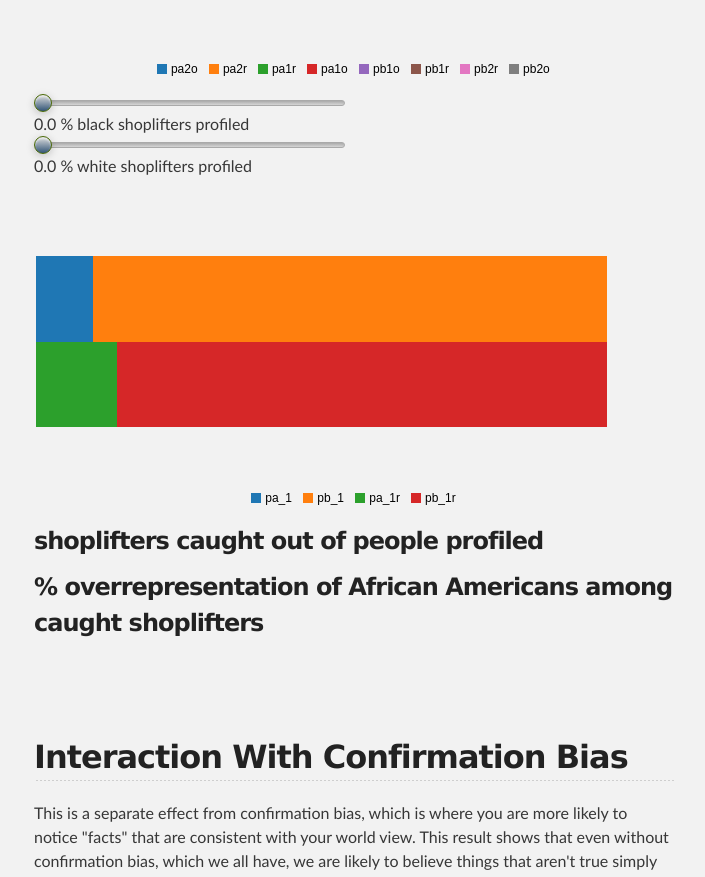
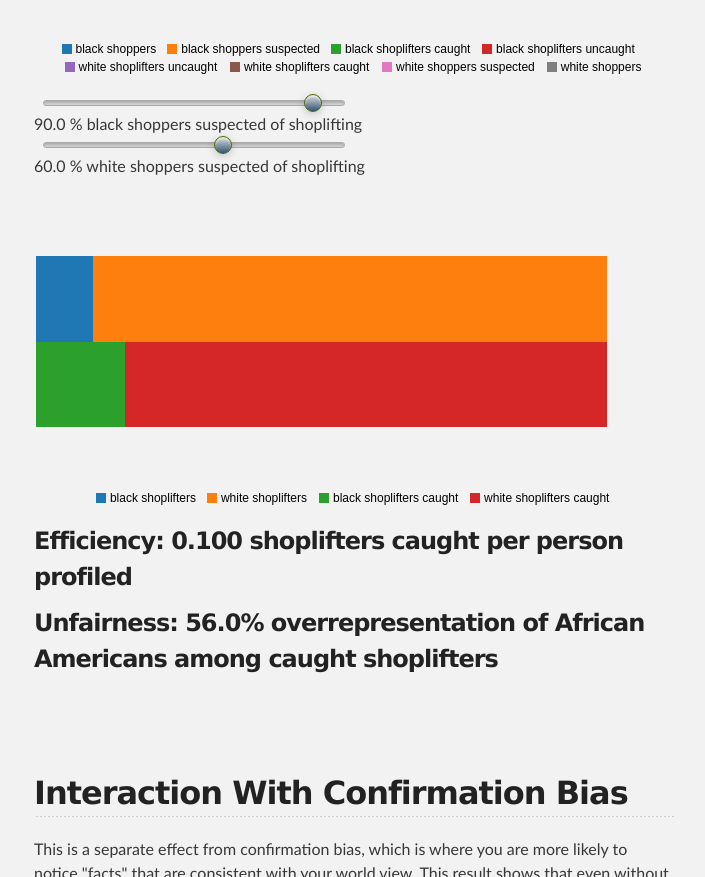
Before and after one commit to mirthbottle/rprofiling, a plain HTML site: page index.html in a window 1280 px wide. Shown: the part 1358-2235 px from the top of the page, without its empty margins (286-991 px from the left). Drawn offline with nearby package versions, Linux system fonts and the light colour scheme.

Commit message:
finished refactoring

```diff
--- a/index.html
+++ b/index.html
@@ -71,16 +71,16 @@
 	<div id='profiled'></div>
 	<p>
 	  <input type='text' name='pr_a' id='pr_a' onchange='update_presentation(bars)' data-slider="true" data-slider-step="1" data-slider-range="0, 100">
-	  % black shoplifters profiled
+	  % black shoppers suspected of shoplifting
 	  <input type='text' name='pr_b' id='pr_b' onchange='update_presentation(bars)' data-slider="true" data-slider-step="0.01" data-slider-range="0, 100">
-	  % white shoplifters profiled</p>
+	  % white shoppers suspected of shoplifting</p>
 
 	<div id='groupa'></div>
 	<h3>
-	  <span id ="e"><strong> </strong></span> shoplifters caught out of people profiled
+	  Efficiency: <span id ="e"><strong> </strong></span> shoplifters caught per person profiled
 	</h3>
 	<h3>
-	  <span id ="u"><strong> </strong></span>% overrepresentation of African Americans among caught shoplifters
+	  Unfairness: <span id ="u"><strong> </strong></span>% overrepresentation of African Americans among caught shoplifters
 	</h3>
 	<br><br><br>
 	<h2>Interaction With Confirmation Bias</h2>
@@ -111,7 +111,22 @@
   </body>
 
   <script type='text/javascript'>
+    function reality_names(){
+    return ['black shoppers', 'black shoplifters',
+            'white shoplifters', 'white shoppers'];
+    }
 
+    function profiled_names(){
+    return ['black shoppers', 'black shoppers suspected',
+            'black shoplifters caught', 'black shoplifters uncaught',
+            'white shoplifters uncaught', 'white shoplifters caught',
+            'white shoppers suspected', 'white shoppers'];
+    }
+
+    function groupa_names(){
+    return ['black shoplifters', 'white shoplifters',
+            'black shoplifters caught', 'white shoplifters caught'];
+    }
     var bars =  initialize_presentation();
 
     $("[data-slider]")
--- a/javascripts/profiling.js
+++ b/javascripts/profiling.js
@@ -17,15 +17,15 @@ function initialize_presentation(){
   document.getElementById('pa').value = pa.toFixed(1);
   // p(1|x) = % of group x that is group 1
   var p1_a = 5;
-  document.getElementById('p1_a').innerHTML = p1_a.toFixed(1);
+  document.getElementById('p1_a').value = p1_a.toFixed(1);
   var p1_b = 5;
-  document.getElementById('p1_b').innerHTML = p1_b.toFixed(1);
+  document.getElementById('p1_b').value = p1_b.toFixed(1);
 
   // p(r|x) = % of group x that is profiled
   var pr_a = 90;
-  document.getElementById('pr_a').innerHTML = pr_a.toFixed(1);
+  document.getElementById('pr_a').value = pr_a.toFixed(1);
   var pr_b = 60;
-  document.getElementById('pr_b').innerHTML = pr_b.toFixed(1);
+  document.getElementById('pr_b').value = pr_b.toFixed(1);
 
   var updated_data = compute_presentation_data(pa, p1_a, p1_b, pr_a, pr_b);
 
@@ -40,8 +40,8 @@ function initialize_presentation(){
   // groupa bar
   bars['groupa'] = initialize_bar('#groupa', updated_data['groupa']);
 
-  // document.getElementById('e').innerHTML = e.toFixed(1);
-  // document.getElementById('ua_1r').innerHTML = ua_1r.toFixed(1);
+  document.getElementById('e').innerHTML = updated_data['e'].toFixed(3);
+  document.getElementById('u').innerHTML = updated_data['u'].toFixed(1);
 
   return bars;
 }
@@ -74,7 +74,7 @@ function compute_reality(pa, p1_a, p1_b){
   // % of total that is subgroup b1
   var pb1 = p1_b/100.0*(100-pa);
   var pb2 = 100 - pa - pb1;
-  return [pa2, pa1, pb1, pb2];
+  return [+pa2.toFixed(1), +pa1.toFixed(1), +pb1.toFixed(1), +pb2.toFixed(1)];
 }
 
 function compute_profiled(pa, p1_a, p1_b, pr_a, pr_b, reality_values){
@@ -96,7 +96,7 @@ function compute_profiled(pa, p1_a, p1_b, pr_a, pr_b, reality_values){
   var pb2r = pb2*pr_b/100.0;
   var pb2o = pb2 - pb2r;
 
-  return [pa2o, pa2r, pa1r, pa1o, pb1o, pb1r, pb2r, pb2o];
+  return [+pa2o.toFixed(1), +pa2r.toFixed(1), +pa1r.toFixed(1), +pa1o.toFixed(1), +pb1o.toFixed(1), +pb1r.toFixed(1), +pb2r.toFixed(1), +pb2o.toFixed(1)];
 }
 
 function compute_groupa(reality_values, profiled_values){
@@ -111,15 +111,15 @@ function compute_groupa(reality_values, profiled_values){
   // % of group 1 that are group a
   var pa_1 = 100.0 * pa1/(pa1 + pb1);
   var pb_1 = 100.0 - pa_1;
-  return [pa_1, pb_1, pa_1r, pb_1r];
+  return [+pa_1.toFixed(1), +pb_1.toFixed(1), +pa_1r.toFixed(1), +pb_1r.toFixed(1)];
 }
 
 function compute_efficiency(pa, pr_a, pr_b, profiled_values){
   var pa1r = profiled_values[2];
   var pb1r = profiled_values[5];
   // overall efficiency of profiler = % of x profiled that are group 1
-  var e = 100.0 * (pa1r + pb1r)/(pa*pr_a + (1-pa)*pr_b);
-  return e;
+  var e = 100.0 * (pa1r + pb1r)/(pa*pr_a + (100.0-pa)*pr_b);
+  return +e.toFixed(1);
 }
 
 function compute_unfairness(groupa_values){
@@ -127,8 +127,8 @@ function compute_unfairness(groupa_values){
   var pa_1r = groupa_values[2];
   // unfairness
   // % overrepresentation of group a among those profiled
-  var u = (pa_1r/pa_1 - 1)*100;
-  return u;
+  var u = (pa_1r/pa_1 - 1.0)*100.0;
+  return +u.toFixed(1);
 
 }
 
@@ -167,6 +167,7 @@ function update_presentation(bars) {
   var updated_data = compute_presentation_data(pa, p1_a, p1_b, pr_a, pr_b);
 
   update_bars(bars, updated_data);
+  update_text(updated_data);
 }
 
 function update_bars(bars, updated_data){
@@ -188,6 +189,6 @@ function update_bars(bars, updated_data){
 
 
 function update_text(updated_data){
-  // document.getElementById('e').innerHTML = e.toFixed(1);
-  // document.getElementById('ua_1r').innerHTML = ua_1r.toFixed(1);
+  document.getElementById('e').innerHTML = updated_data['e'].toFixed(3);
+  document.getElementById('u').innerHTML = updated_data['u'].toFixed(1);
 }
```
